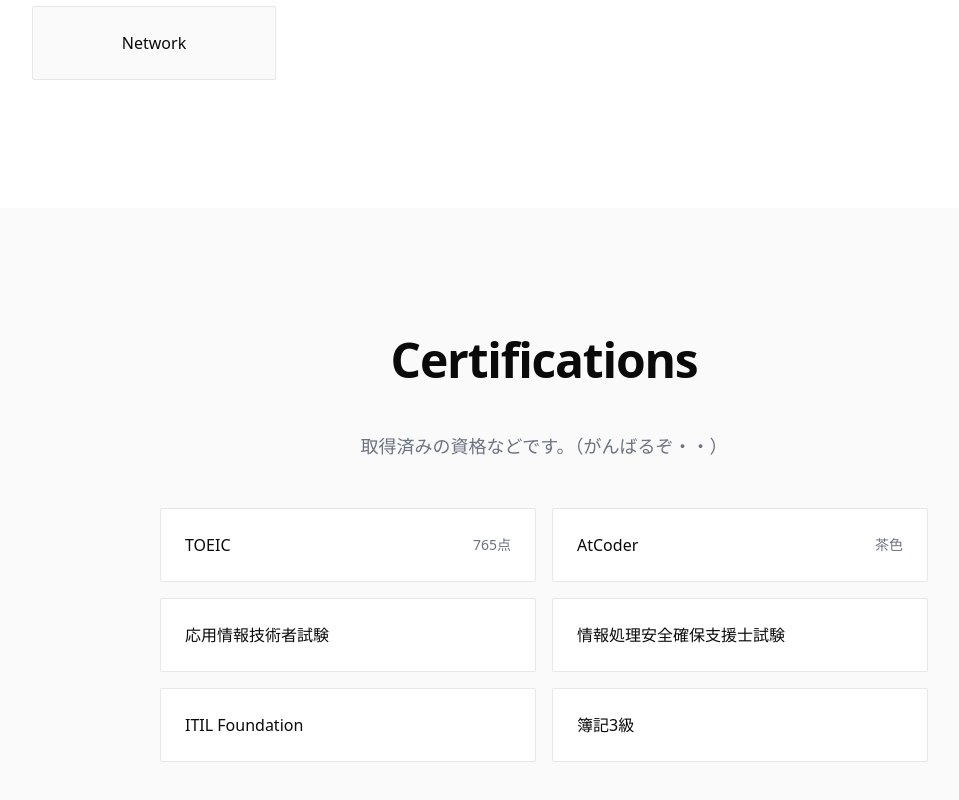
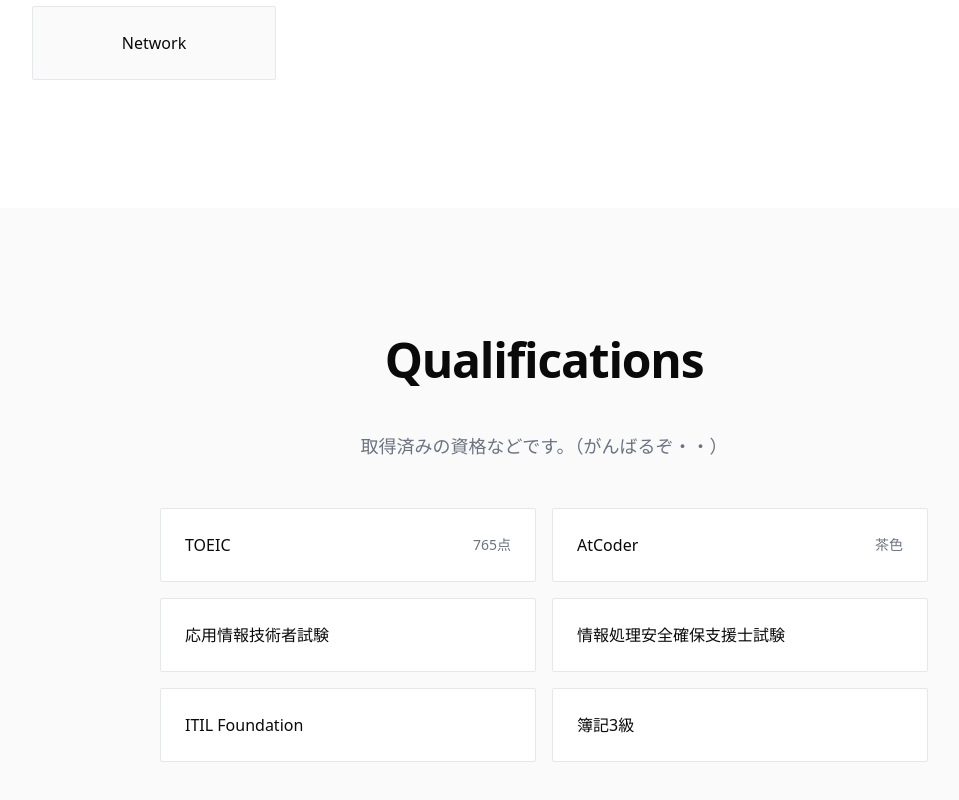
Before and after one commit to sanbay3/san_bay3_portfolio, a Next.js app: page / in a window 1280 px wide. Shown: the part 1546-2346 px from the top of the page, without its empty margins (96-1055 px from the left). Built offline with nearby package versions, Linux system fonts and the light colour scheme.

Commit message:
Rename Certifications to Qualifications

```diff
--- a/app/page.tsx
+++ b/app/page.tsx
@@ -2,7 +2,7 @@ import Navigation from '@/components/Navigation'
 import Hero from '@/components/Hero'
 import About from '@/components/About'
 import Skills from '@/components/Skills'
-import Certifications from '@/components/Certifications'
+import Qualifications from '@/components/Qualifications'
 import Projects from '@/components/Projects'
 import Experience from '@/components/Experience'
 import Contact from '@/components/Contact'
@@ -28,8 +28,8 @@ export default function Home() {
       {/* Skillsセクション：スキル・技術スタック */}
       <Skills />
 
-      {/* Certificationsセクション：資格・検定 */}
-      <Certifications />
+      {/* Qualificationsセクション：資格・検定 */}
+      <Qualifications />
 
       {/* Projectsセクション：プロジェクト・作品 */}
       <Projects />
--- a/components/Navigation.tsx
+++ b/components/Navigation.tsx
@@ -16,7 +16,7 @@ export default function Navigation() {
   const navLinks = [
     { name: 'About', href: '#about' },
     { name: 'Skills', href: '#skills' },
-    { name: 'Certifications', href: '#certifications' },
+    { name: 'Qualifications', href: '#qualifications' },
     { name: 'Projects', href: '#projects' },
     { name: 'Experience', href: '#experience' },
     { name: 'SNS / Accounts', href: '#contact' },
--- a/components/Certifications.tsx
+++ b/components/Qualifications.tsx
@@ -1,18 +1,18 @@
 /**
- * Certifications コンポーネント
+ * Qualifications コンポーネント
  *
  * 資格・検定を表示するセクションです。
  */
 
 // 資格の型定義（TypeScript）
-interface Certification {
+interface Qualification {
   name: string
   level?: string // レベルやスコア（オプション）
 }
 
-export default function Certifications() {
+export default function Qualifications() {
   // 資格リスト（ここに追加・編集してください）
-  const certifications: Certification[] = [
+  const qualifications: Qualification[] = [
     {
       name: 'TOEIC',
       level: '765点',
@@ -36,9 +36,9 @@ export default function Certifications() {
     ]
 
   return (
-    <section id="certifications" className="section-padding bg-bg-secondary">
+    <section id="qualifications" className="section-padding bg-bg-secondary">
       <div className="container-custom">
-        <h2 className="section-title">Certifications</h2>
+        <h2 className="section-title">Qualifications</h2>
 
         <p className="text-text-muted mb-12 text-lg max-w-2xl mx-auto text-center">
           取得済みの資格などです。（がんばるぞ・・）
@@ -46,15 +46,15 @@ export default function Certifications() {
 
         {/* 資格をグリッド表示 */}
         <div className="grid grid-cols-1 md:grid-cols-2 gap-4 max-w-3xl mx-auto">
-          {certifications.map((cert, index) => (
+          {qualifications.map((qual, index) => (
             <div
               key={index}
               className="p-6 border border-accent bg-bg-primary rounded-sm hover:border-accent-hover hover:shadow-soft hover:-translate-y-1 transition-all duration-300"
             >
               <div className="flex items-center justify-between">
-                <span className="font-medium text-text-primary">{cert.name}</span>
-                {cert.level && (
-                  <span className="text-text-muted text-sm">{cert.level}</span>
+                <span className="font-medium text-text-primary">{qual.name}</span>
+                {qual.level && (
+                  <span className="text-text-muted text-sm">{qual.level}</span>
                 )}
               </div>
             </div>
```
